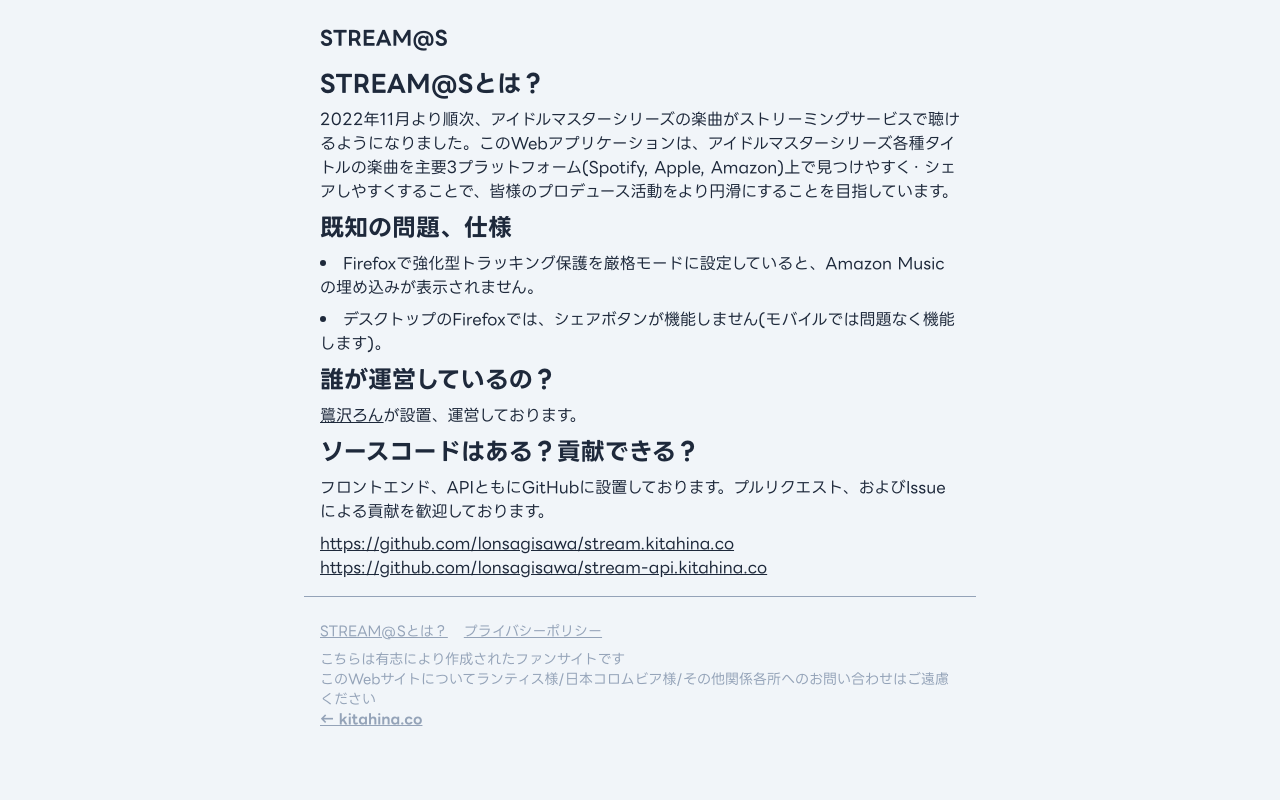
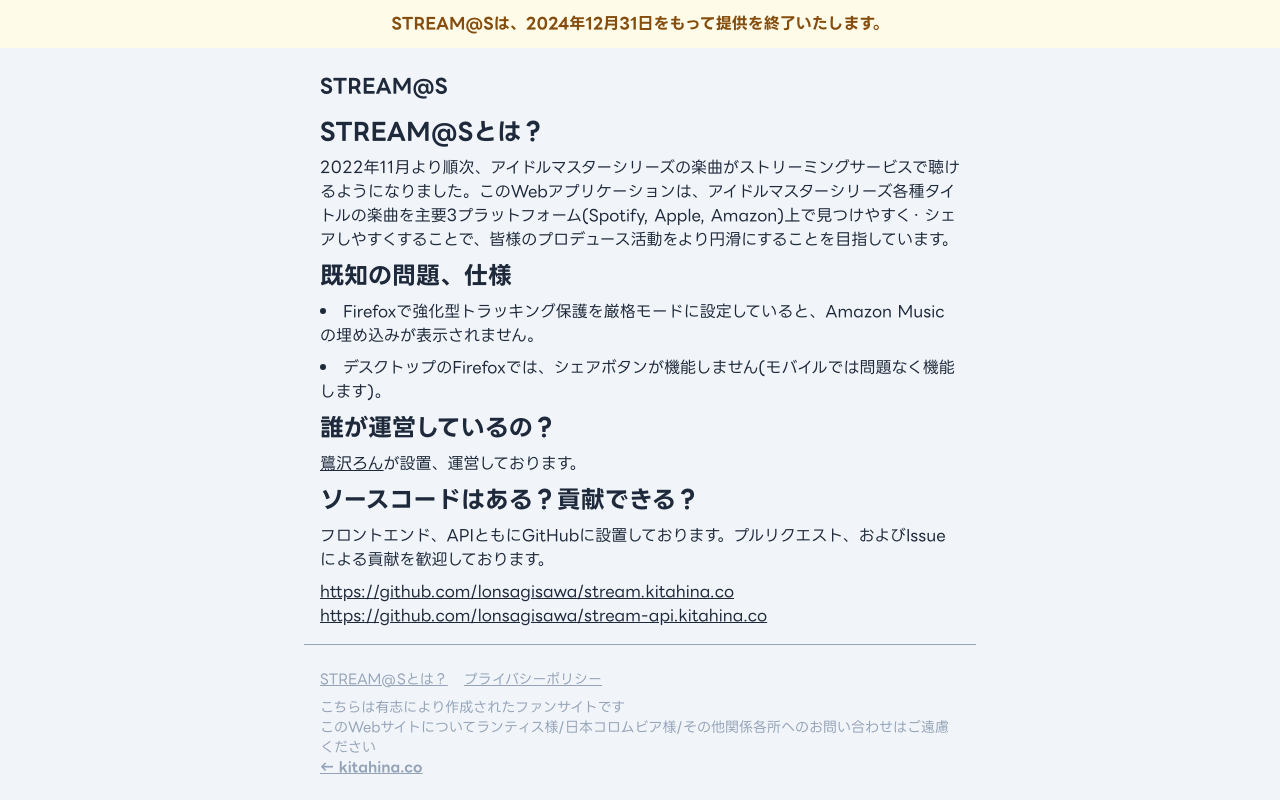
Before and after one commit to lonsagisawa/stream.kitahina.co, a Next.js app: page /about in a window 1280 px wide. Built offline with nearby package versions, Linux system fonts and the light colour scheme.

Commit message:
farewell

```diff
--- a/app/layout.tsx
+++ b/app/layout.tsx
@@ -20,6 +20,11 @@ export default function RootLayout({
   return (
     <html lang="ja">
       <body>
+        <div className="bg-yellow-50 p-3 text-center">
+          <p className="text-yellow-800 font-bold">
+            STREAM@Sは、2024年12月31日をもって提供を終了いたします。
+          </p>
+        </div>
         {children}
         <Footer />
       </body>
```
Also changed, not shown: 1 other file (tests, documents, lock files or other folders).
